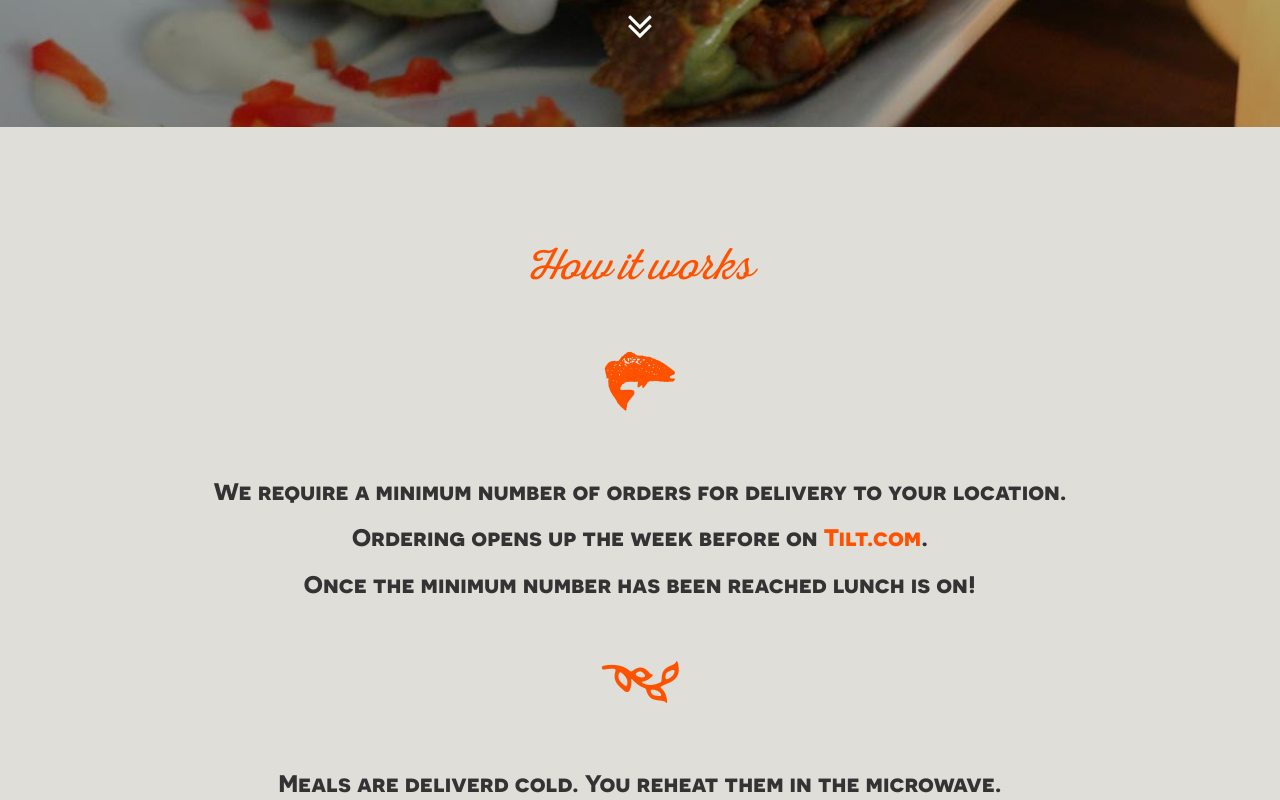
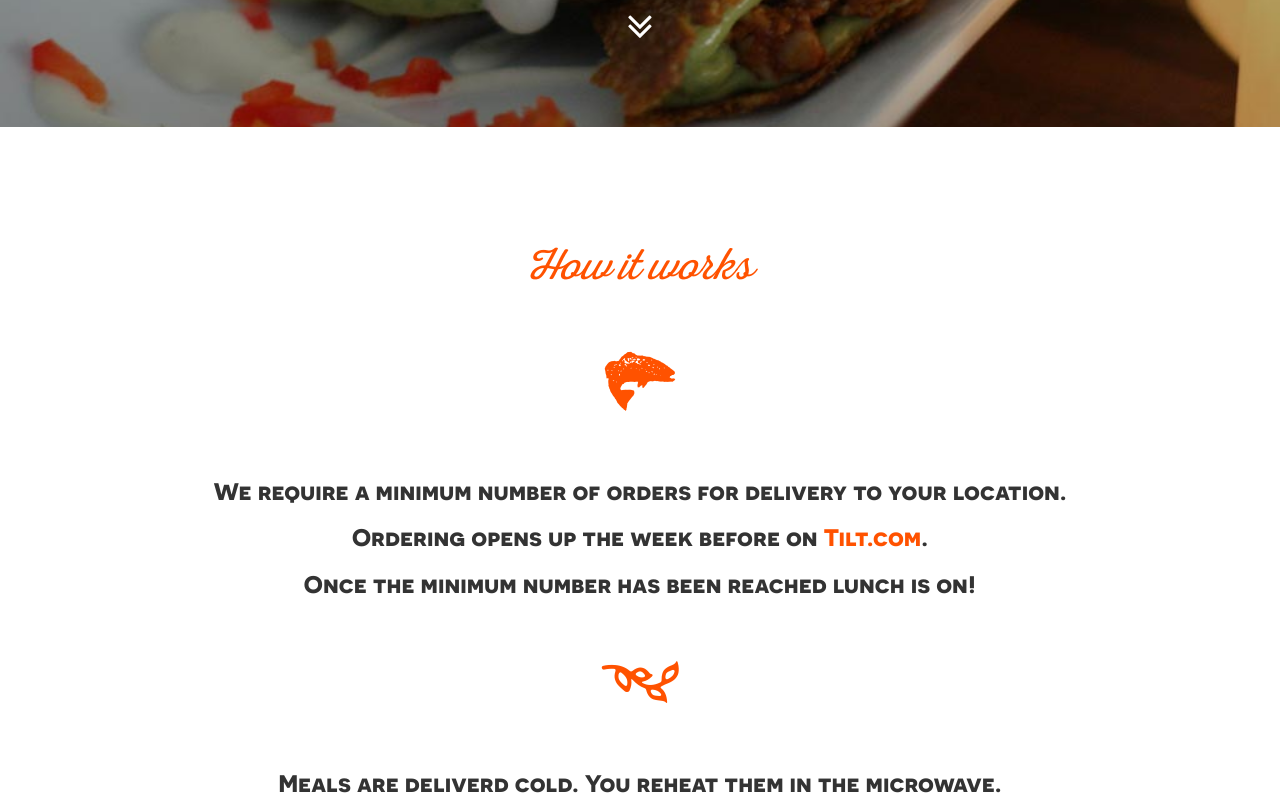
Before and after one commit to dladowitz/lunchafy, a website: page index.html in a window 1280 px wide. Shown: the part 2320-3120 px from the top of the page. Drawn offline with nearby package versions, Linux system fonts and the light colour scheme; some packages are replaced by stand-ins of ours.

Commit message:
setting restaturants background to white

```diff
--- a/assets/css/custom.css
+++ b/assets/css/custom.css
@@ -25,6 +25,9 @@
 }
 
 /*Restaurants*/
+#restaurants {
+  background: white;
+}
 .how-it-works {
   margin-bottom: 10px;
 }
```
